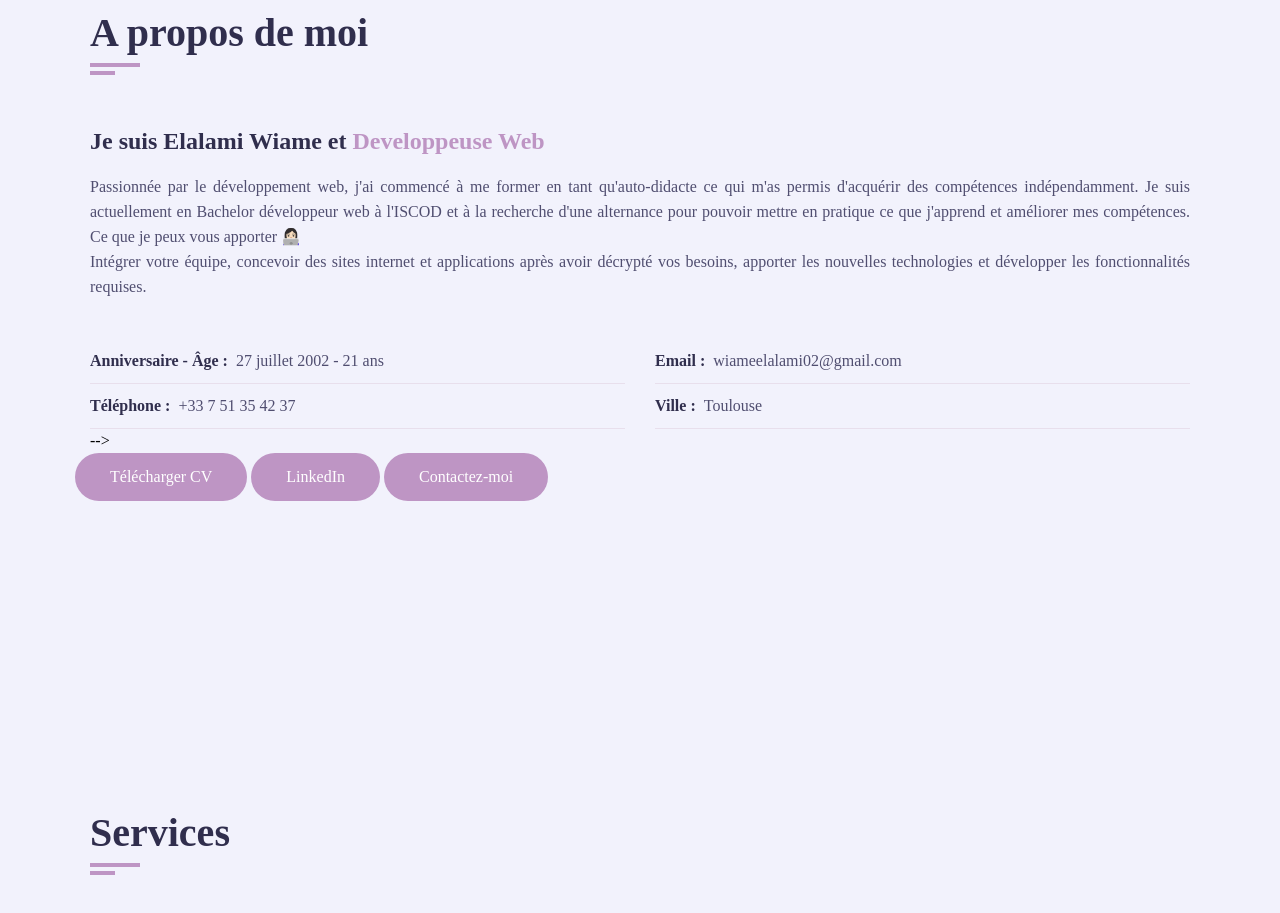
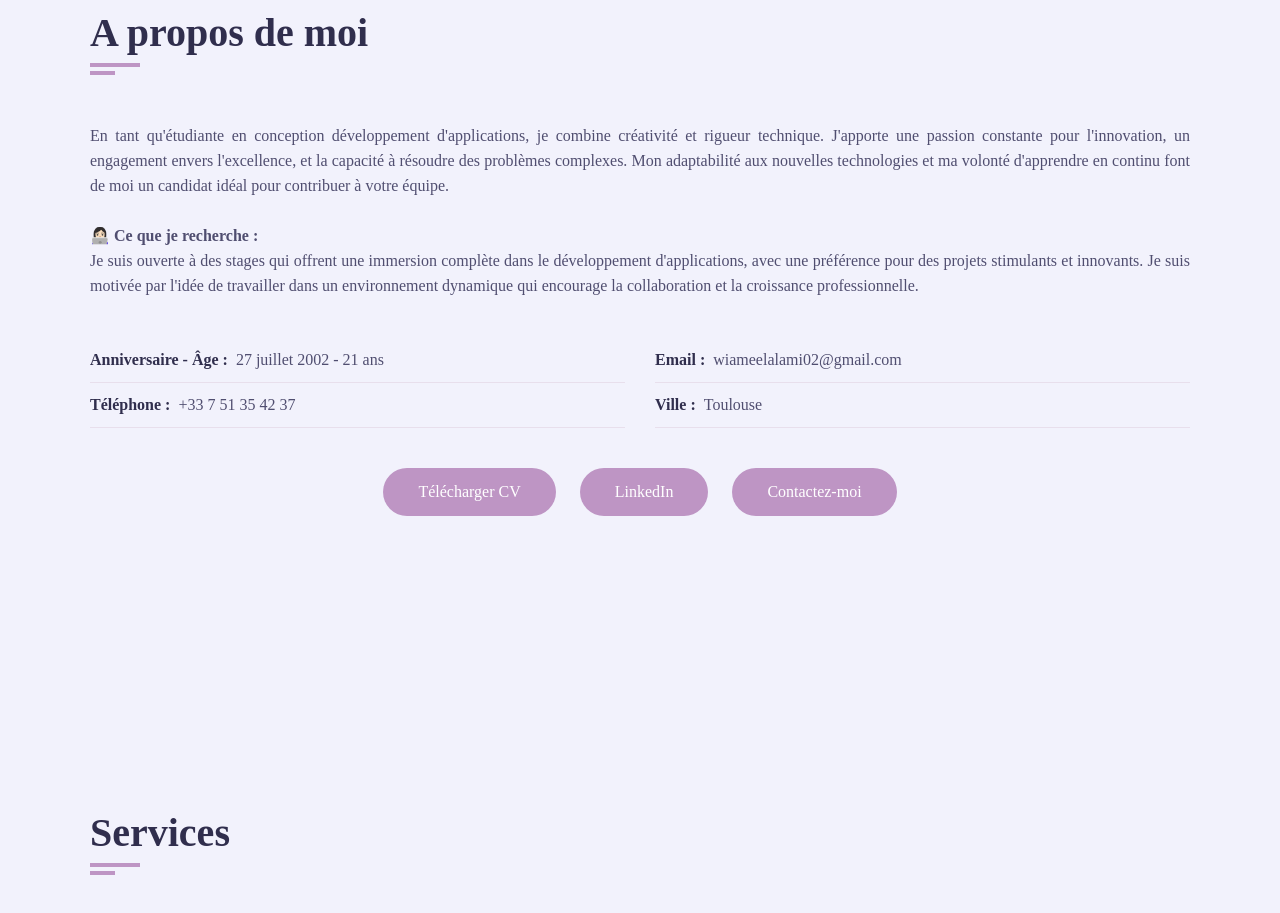
Before and after one commit to WhyLylasCode/E-portfolio, a plain HTML site: page index.html in a window 1280 px wide. Shown: the part 857-1770 px from the top of the page. Drawn offline with nearby package versions, Linux system fonts and the light colour scheme; no server answers; a web font is replaced by a local one.

Commit message:
Correction erreurs de merge

```diff
--- a/index.html
+++ b/index.html
@@ -72,10 +72,10 @@
                 <div class="about-content padd-15">
                     <div class="row">
                         <div class="about-text padd-15">
-                            <h3> Je suis Elalami Wiame et <span> Developpeuse Web</span></h3>
-                            <p> Passionnée par le développement web, j'ai commencé à me former en tant qu'auto-didacte ce qui m'as permis d'acquérir des compétences indépendamment. Je suis actuellement en Bachelor développeur web à l'ISCOD et à la recherche d'une alternance pour pouvoir mettre en pratique ce que j'apprend et améliorer mes compétences.
-                                Ce que je peux vous apporter 👩🏻‍💻<br>
-                                Intégrer votre équipe, concevoir des sites internet et applications après avoir décrypté vos besoins, apporter les nouvelles technologies et développer les fonctionnalités requises.</p>
+                            <p> En tant qu'étudiante en conception développement d'applications, je combine créativité et rigueur technique. J'apporte une passion constante pour l'innovation, un engagement envers l'excellence, et la capacité à résoudre des problèmes complexes. Mon adaptabilité aux nouvelles technologies et ma volonté d'apprendre en continu font de moi un candidat idéal pour contribuer à votre équipe. <br>
+                                <strong><br>👩🏻‍💻 Ce que je recherche :</br></strong>
+                                Je suis ouverte à des stages qui offrent une immersion complète dans le développement d'applications, avec une préférence pour des projets stimulants et innovants. Je suis motivée par l'idée de travailler dans un environnement dynamique qui encourage la collaboration et la croissance professionnelle. </p>
+
                         </div>
                     </div>
                     <div class="row">
@@ -94,9 +94,7 @@
                                     <p> Ville : <span>Toulouse</span></p>
                                 </div>
                                 <!--<div class="info-item padd-15">
-                                <!--<div class="info-item padd-15">
                                     <p> Disponibilité Alternance : <span>Immédiatement</span></p>
-                                </div>-->
                                 </div>-->
                             </div>
                             <div class="row">
@@ -262,7 +260,8 @@ Code source : Fournir des liens vers le code source sur des plateformes comme Gi
 
 // Ecriture progressive
     var typed = new Typed(".typing",{
-        strings:["Web Designer", "Web Developer", "à la recherche d'une alternance"],
+        strings:["conceptrice developpeuse d'applications", "à la recherche d'un stage non rémunéré"],
+        strings:["Web Designer", "Web Developer", "à la recherche d'une PMSMP"],
         typeSpeed:100,
         backSpeed:60,
         loop:true,
```
